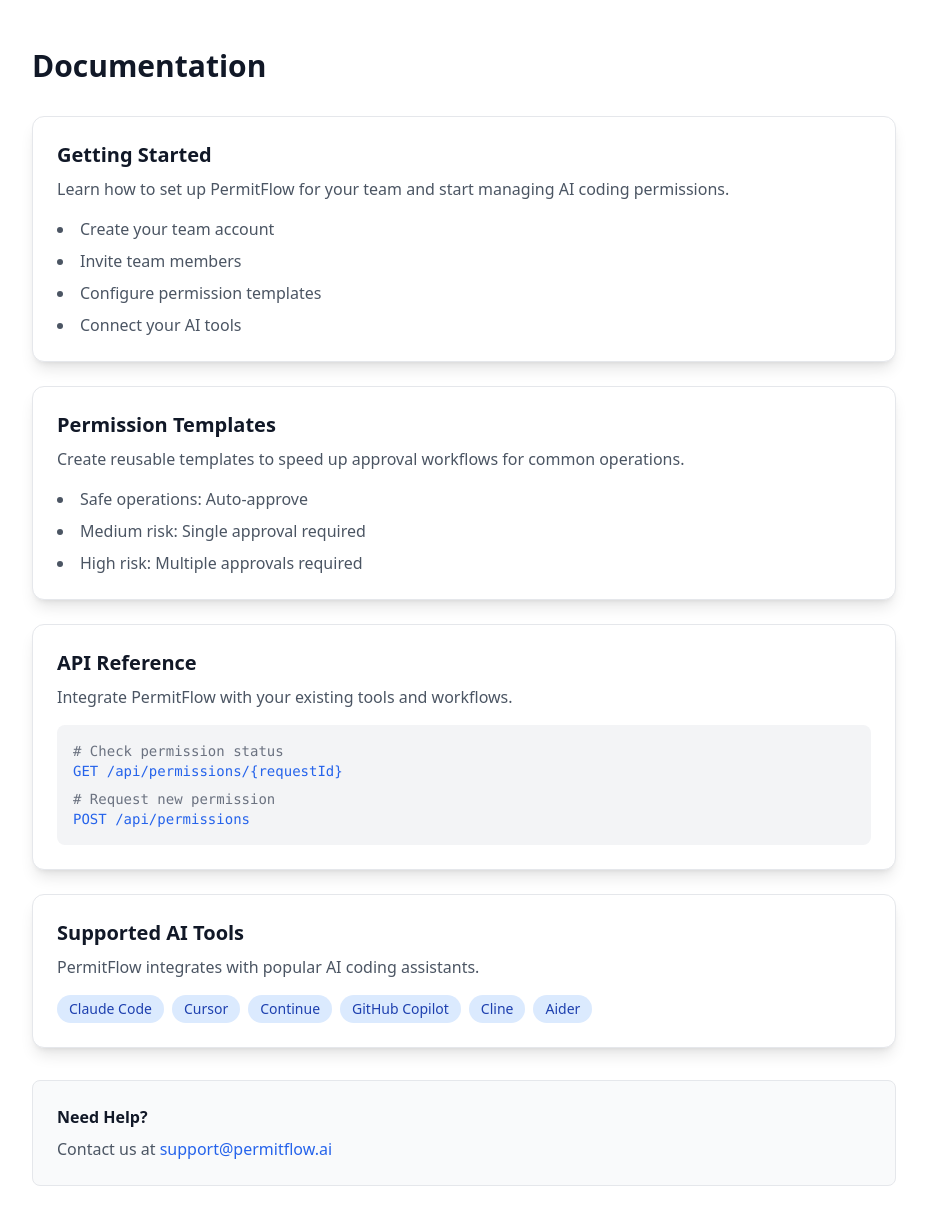
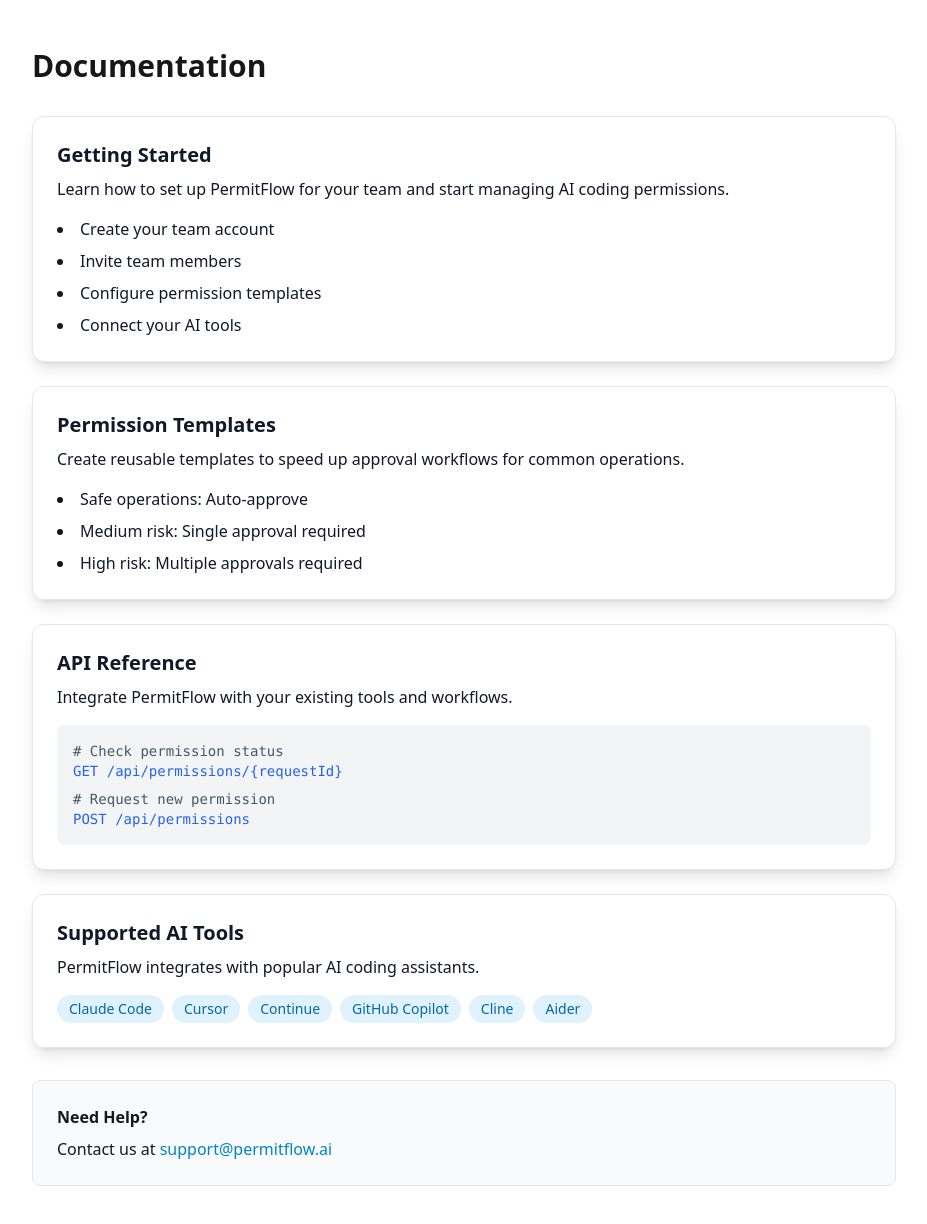
Before and after one commit to JeremySmythDigital/permitflow, a Next.js app: page /docs in a window 1280 px wide. Shown: the top 1224 px of the page, without its empty margins (176-1103 px from the left). Built offline with nearby package versions, Linux system fonts and the light colour scheme.

Commit message:
Fix docs page - use proper text colors for card contrast

```diff
--- a/src/app/docs/page.tsx
+++ b/src/app/docs/page.tsx
@@ -3,15 +3,15 @@ import Link from 'next/link'
 export default function DocsPage() {
   return (
     <div className="max-w-4xl mx-auto px-4 py-12">
-      <h1 className="text-3xl font-bold mb-8 text-gray-900 dark:text-white">Documentation</h1>
+      <h1 className="text-3xl font-bold mb-8">Documentation</h1>
 
       <div className="space-y-6">
-        <div className="bg-white dark:bg-gray-800 rounded-xl shadow-lg border border-gray-200 dark:border-gray-700 p-6">
-          <h2 className="text-xl font-semibold mb-2 text-gray-900 dark:text-white">Getting Started</h2>
-          <p className="text-gray-600 dark:text-gray-300 mb-4">
+        <div className="card">
+          <h2 className="text-xl font-semibold mb-2">Getting Started</h2>
+          <p className="mb-4">
             Learn how to set up PermitFlow for your team and start managing AI coding permissions.
           </p>
-          <ul className="list-disc list-inside text-gray-600 dark:text-gray-300 space-y-2">
+          <ul className="list-disc list-inside space-y-2">
             <li>Create your team account</li>
             <li>Invite team members</li>
             <li>Configure permission templates</li>
@@ -19,39 +19,39 @@ export default function DocsPage() {
           </ul>
         </div>
 
-        <div className="bg-white dark:bg-gray-800 rounded-xl shadow-lg border border-gray-200 dark:border-gray-700 p-6">
-          <h2 className="text-xl font-semibold mb-2 text-gray-900 dark:text-white">Permission Templates</h2>
-          <p className="text-gray-600 dark:text-gray-300 mb-4">
+        <div className="card">
+          <h2 className="text-xl font-semibold mb-2">Permission Templates</h2>
+          <p className="mb-4">
             Create reusable templates to speed up approval workflows for common operations.
           </p>
-          <ul className="list-disc list-inside text-gray-600 dark:text-gray-300 space-y-2">
+          <ul className="list-disc list-inside space-y-2">
             <li>Safe operations: Auto-approve</li>
             <li>Medium risk: Single approval required</li>
             <li>High risk: Multiple approvals required</li>
           </ul>
         </div>
 
-        <div className="bg-white dark:bg-gray-800 rounded-xl shadow-lg border border-gray-200 dark:border-gray-700 p-6">
-          <h2 className="text-xl font-semibold mb-2 text-gray-900 dark:text-white">API Reference</h2>
-          <p className="text-gray-600 dark:text-gray-300 mb-4">
+        <div className="card">
+          <h2 className="text-xl font-semibold mb-2">API Reference</h2>
+          <p className="mb-4">
             Integrate PermitFlow with your existing tools and workflows.
           </p>
           <div className="bg-gray-100 dark:bg-gray-900 p-4 rounded-lg font-mono text-sm">
-            <p className="text-gray-500 dark:text-gray-400"># Check permission status</p>
+            <p className="text-gray-600 dark:text-gray-400"># Check permission status</p>
             <p className="text-blue-600 dark:text-blue-400">GET /api/permissions/{'{requestId}'}</p>
-            <p className="mt-2 text-gray-500 dark:text-gray-400"># Request new permission</p>
+            <p className="mt-2 text-gray-600 dark:text-gray-400"># Request new permission</p>
             <p className="text-blue-600 dark:text-blue-400">POST /api/permissions</p>
           </div>
         </div>
 
-        <div className="bg-white dark:bg-gray-800 rounded-xl shadow-lg border border-gray-200 dark:border-gray-700 p-6">
-          <h2 className="text-xl font-semibold mb-2 text-gray-900 dark:text-white">Supported AI Tools</h2>
-          <p className="text-gray-600 dark:text-gray-300 mb-4">
+        <div className="card">
+          <h2 className="text-xl font-semibold mb-2">Supported AI Tools</h2>
+          <p className="mb-4">
             PermitFlow integrates with popular AI coding assistants.
           </p>
           <div className="flex flex-wrap gap-2">
             {['Claude Code', 'Cursor', 'Continue', 'GitHub Copilot', 'Cline', 'Aider'].map((tool) => (
-              <span key={tool} className="bg-blue-100 dark:bg-blue-900 text-blue-800 dark:text-blue-200 px-3 py-1 rounded-full text-sm">
+              <span key={tool} className="bg-primary-100 dark:bg-primary-900 text-primary-700 dark:text-primary-200 px-3 py-1 rounded-full text-sm">
                 {tool}
               </span>
             ))}
@@ -60,9 +60,9 @@ export default function DocsPage() {
       </div>
 
       <div className="mt-8 p-6 bg-gray-50 dark:bg-gray-800 rounded-lg border border-gray-200 dark:border-gray-700">
-        <h3 className="font-semibold mb-2 text-gray-900 dark:text-white">Need Help?</h3>
-        <p className="text-gray-600 dark:text-gray-300">
-          Contact us at <Link href="mailto:support@permitflow.ai" className="text-blue-600 dark:text-blue-400 hover:underline">support@permitflow.ai</Link>
+        <h3 className="font-semibold mb-2">Need Help?</h3>
+        <p>
+          Contact us at <Link href="mailto:support@permitflow.ai" className="text-primary-600 dark:text-primary-400 hover:underline">support@permitflow.ai</Link>
         </p>
       </div>
     </div>
--- a/src/app/globals.css
+++ b/src/app/globals.css
@@ -24,18 +24,9 @@ body {
   background: linear-gradient(135deg, #0ea5e9 0%, #d946ef 100%);
 }
 
-/* Card with proper contrast for both modes */
+/* Card with explicit text colors for proper contrast */
 .card {
-  @apply bg-white dark:bg-gray-800 rounded-xl shadow-lg border border-gray-200 dark:border-gray-700 p-6;
-}
-
-/* Ensure text inside cards is readable */
-.card p, .card li, .card span {
-  @apply text-gray-700 dark:text-gray-300;
-}
-
-.card h2, .card h3 {
-  @apply text-gray-900 dark:text-white;
+  @apply bg-white dark:bg-gray-800 rounded-xl shadow-lg border border-gray-200 dark:border-gray-700 p-6 text-gray-900 dark:text-gray-100;
 }
 
 .btn-primary {
```
